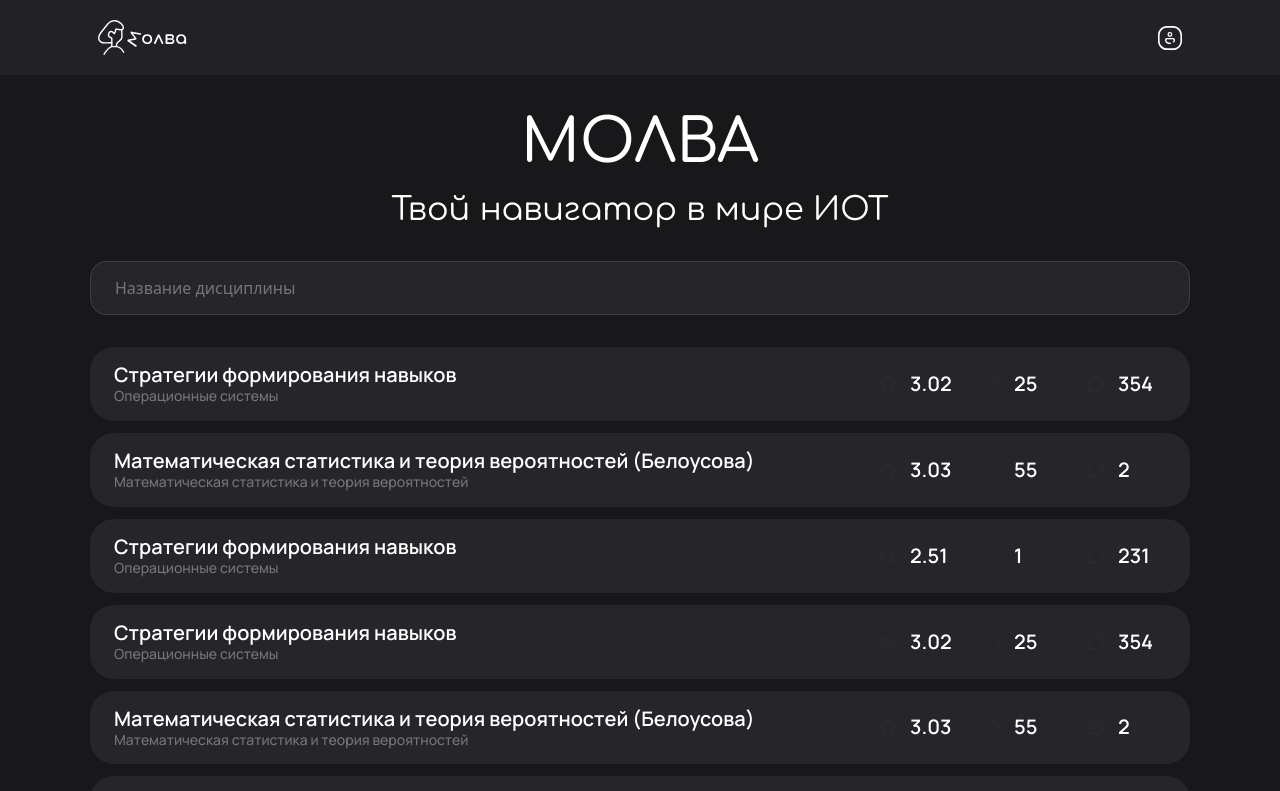
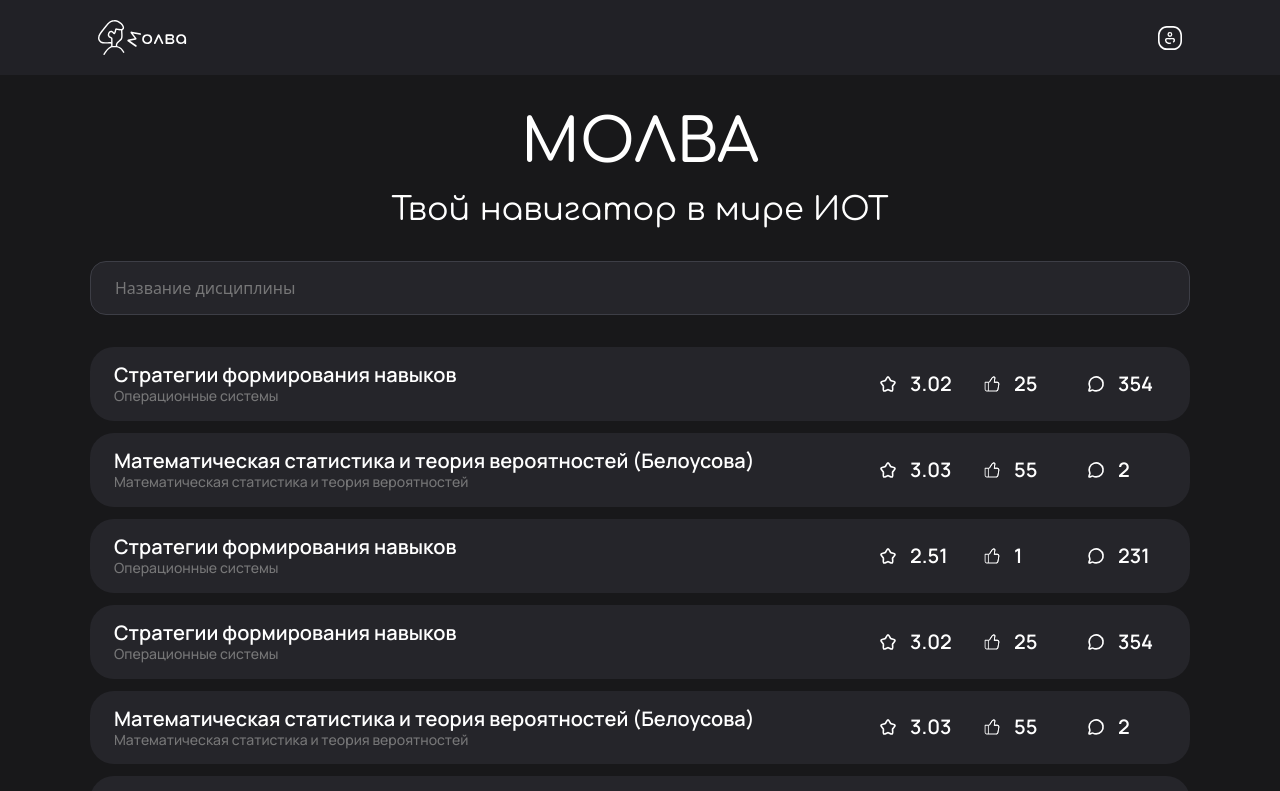
Before and after one commit to tarkue/molva-frontend, a React (Vite) app: page / in a window 1280 px wide. Shown: the top 791 px of the page. Built offline with nearby package versions, Linux system fonts and the light colour scheme.

Commit message:
fix bug in icon

```diff
--- a/src/app/styles/styles.css
+++ b/src/app/styles/styles.css
@@ -1,5 +1,5 @@
+@import './theme.css';
 @import 'tailwindcss';
-@import './theme.css';
 
 @layer components {
   .text-headline {
@@ -22,6 +22,10 @@
   }
   .text-h1 {
     @apply font-normal text-[32px]/[120%];
+  }
+
+  .background-contrast {
+    background: var(--text-color);
   }
 }
 
@@ -88,7 +92,6 @@ svg {
 
 input,
 select,
-button,
-a {
+button {
   color: var(--text-color);
 }
--- a/src/entity/discipline/ui/card/index.tsx
+++ b/src/entity/discipline/ui/card/index.tsx
@@ -9,7 +9,7 @@ interface DisciplineCardProps {
 const DisciplineCard = ({ discipline }: DisciplineCardProps) => {
   return (
     <Link
-      className="bg-base-03 flex justify-between items-center dark:text-white pl-6 pr-6 pt-4 pb-4 rounded-3xl"
+      className="bg-base-03 flex justify-between items-center text-contrast pl-6 pr-6 pt-4 pb-4 rounded-3xl"
       to={`/discipline/${discipline.id}`}
     >
       <div>
--- a/src/shared/ui/Icon/variants.ts
+++ b/src/shared/ui/Icon/variants.ts
@@ -12,7 +12,7 @@ const IconVariants = cva('inline-block bg-no-repeat', {
       'blue-dark': 'bg-blue-dark',
       'gray-dark': 'bg-gray-dark',
       white: 'bg-white',
-      default: 'bg-black dark:bg-white',
+      default: 'background-contrast',
     },
   },
   defaultVariants: {
--- a/tailwind.config.ts
+++ b/tailwind.config.ts
@@ -23,6 +23,7 @@ const config: Config = {
         gray: 'var(--color-gray)',
         white: 'var(--color-white)',
         black: 'var(--color-black)',
+        contrast: 'var(--text-color)',
       },
     },
   },
```
